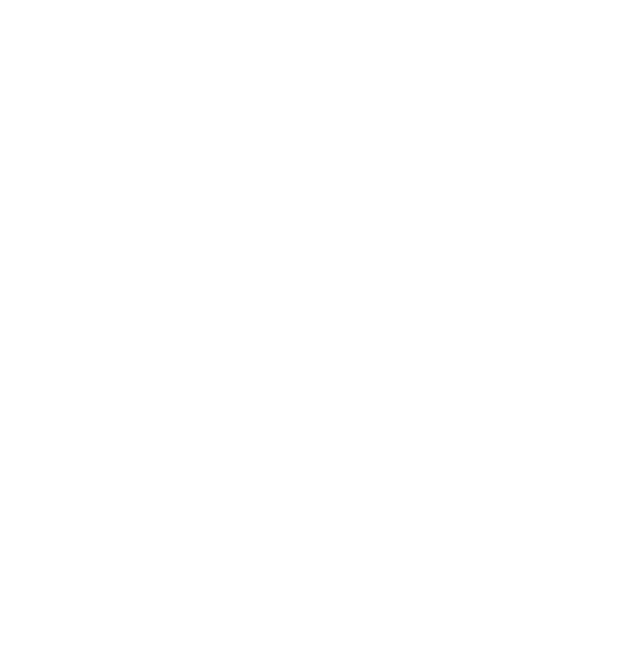
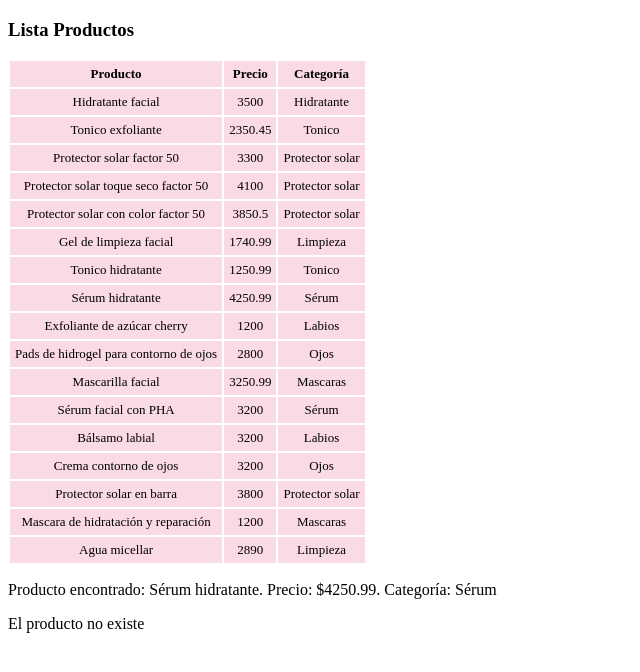
Before and after one commit to lore3k/JavaScript-TPN4-Extras, a plain HTML site: page index.html in a window 1280 px wide. Shown: the whole page, without its empty margins (0-640 px from the left). Drawn offline with Linux system fonts and the light colour scheme.

Commit message:
ejercicio terminado

```diff
--- a/css/style.css
+++ b/css/style.css
@@ -0,0 +1,10 @@
+table, th, td {
+    border: 2px solid white;
+    border-collapse: collapse;
+    text-align: center;
+    padding: 5px;
+    font-size: small;
+  }
+  th, td {
+    background-color: #fadae5;
+  }
--- a/index.html
+++ b/index.html
@@ -5,11 +5,24 @@
     <meta http-equiv="X-UA-Compatible" content="IE=edge">
     <meta name="viewport" content="width=device-width, initial-scale=1.0">
     <meta name="keywords" content="Javascript" />
-    <meta name="description" content="Piedra-Papel-Tijera" />
+    <meta name="description" content="Extras" />
     <meta name="author" content="Lorena Ginard" />
-    <title>Piedra Papel Tijera</title>
+    <link rel="stylesheet" href="css/style.css">
+    <title>Extras</title>
 </head>
 <body>
-    <script src="./js/piedraPapelTijera.js"></script>
+    <h3 id="titulo"></h3>
+    <table>
+        <thead>
+          <tr>
+           <th>Producto</th>
+           <th>Precio</th>
+           <th>Categoría</th>
+          </tr>
+        <thead>
+        <tbody id="tbodytableproductos">
+        </tbody>
+    </table>
+    <script src="./js/arregloProductos.js"></script>
 </body>
 </html>
--- a/js/arregloProductos.js
+++ b/js/arregloProductos.js
@@ -11,3 +11,122 @@ Buscar un producto serum y mostrarlo por pantalla,
 
 Buscar un producto 'Bruma’ y mostrar un mensaje adecuado para el usuario si el
 producto no existe en el array. */
+
+let listaProductos = [
+  { nombreProducto: "Hidratante facial",
+    precio: 3500,
+    categoria: "Hidratante",
+  },
+  { nombreProducto: "Tonico exfoliante",
+    precio: 2350.45,
+    categoria: "Tonico" },
+
+  { nombreProducto: "Protector solar factor 50",
+    precio: 3300,
+    categoria: "Protector solar",
+  },
+    {
+      nombreProducto: "Protector solar toque seco factor 50",
+      precio: 4100,
+      categoria: "Protector solar",
+    },
+    {
+      nombreProducto: "Protector solar con color factor 50",
+      precio: 3850.5,
+      categoria: "Protector solar",
+    },
+    {
+      nombreProducto: "Gel de limpieza facial",
+      precio: 1740.99,
+      categoria: "Limpieza",
+    },
+    { nombreProducto: "Tonico hidratante",
+    precio: 1250.99,
+    categoria: "Tonico" },
+
+    { nombreProducto: "Sérum hidratante",
+    precio: 4250.99,
+    categoria: "Sérum" },
+    {
+      nombreProducto: "Exfoliante de azúcar cherry",
+      precio: 1200,
+      categoria: "Labios",
+    },
+    {
+      nombreProducto: "Pads de hidrogel para contorno de ojos",
+      precio: 2800,
+      categoria: "Ojos",
+    },
+    {
+      nombreProducto: "Mascarilla facial",
+      precio: 3250.99,
+      categoria: "Mascaras",
+    },
+    { nombreProducto: "Sérum facial con PHA",
+    precio: 3200,
+    categoria: "Sérum" },
+
+    { nombreProducto: "Bálsamo labial",
+    precio: 3200,
+    categoria: "Labios" },
+
+    { nombreProducto: "Crema contorno de ojos",
+    precio: 3200,
+    categoria: "Ojos" },
+    {
+      nombreProducto: "Protector solar en barra",
+      precio: 3800,
+      categoria: "Protector solar",
+    },
+    {
+      nombreProducto: "Mascara de hidratación y reparación",
+      precio: 1200,
+      categoria: "Mascaras",
+    },
+    { nombreProducto: "Agua micellar",
+    precio: 2890,
+    categoria: "Limpieza" },
+];
+
+function mostrarTabla(lista,titulo){
+  let tabla=""
+  lista.map(item => {
+    tabla +=
+    `<tr>
+    <td>${item.nombreProducto}</td>
+    <td>${item.precio}</td>
+    <td>${item.categoria}</td>
+    </tr>`
+  })
+  document.getElementById("tbodytableproductos").innerHTML = tabla
+  document.getElementById("titulo").innerHTML = titulo
+  }
+
+  mostrarTabla(listaProductos,"Lista Productos");
+
+
+
+ //filtrar el arreglo de productos por ‘Protectores solares' y mostrar la tabla filtrada.
+ function tablaFiltrada(){
+  let arregloFiltrado = listaProductos.filter((producto)=> producto.categoria.includes('Protector solar'));
+  mostrarTabla(arregloFiltrado,"Protectores Solares");
+ }
+
+ //tablaFiltrada();
+
+
+
+ //Buscar un producto serum y mostrarlo por pantalla,
+  let productoBuscado = listaProductos.find((producto)=> producto.categoria.includes('Sérum'));
+  document.write(`<p>Producto encontrado: ${productoBuscado.nombreProducto}. Precio: $${productoBuscado.precio}. Categoría: ${productoBuscado.categoria}</p>`);
+
+
+
+//Buscar un producto 'Bruma’ y mostrar un mensaje adecuado para el usuario si el producto no existe en el array.
+let producto = listaProductos.find((producto)=> producto.categoria.includes('Jabon'))
+  if(productoBuscado===true){
+    document.write(`<p>Producto encontrado: ${producto.nombreProducto}. Precio: $${producto.precio}. Categoría: ${producto.categoria}</p>`);
+  }
+  else{
+    document.write("El producto no existe");
+  }
```
